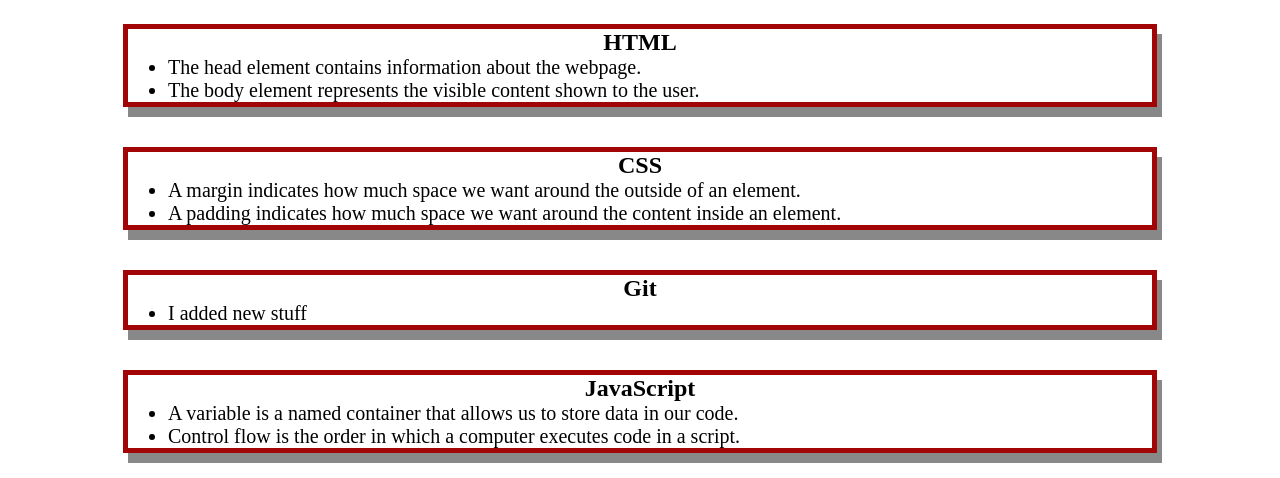
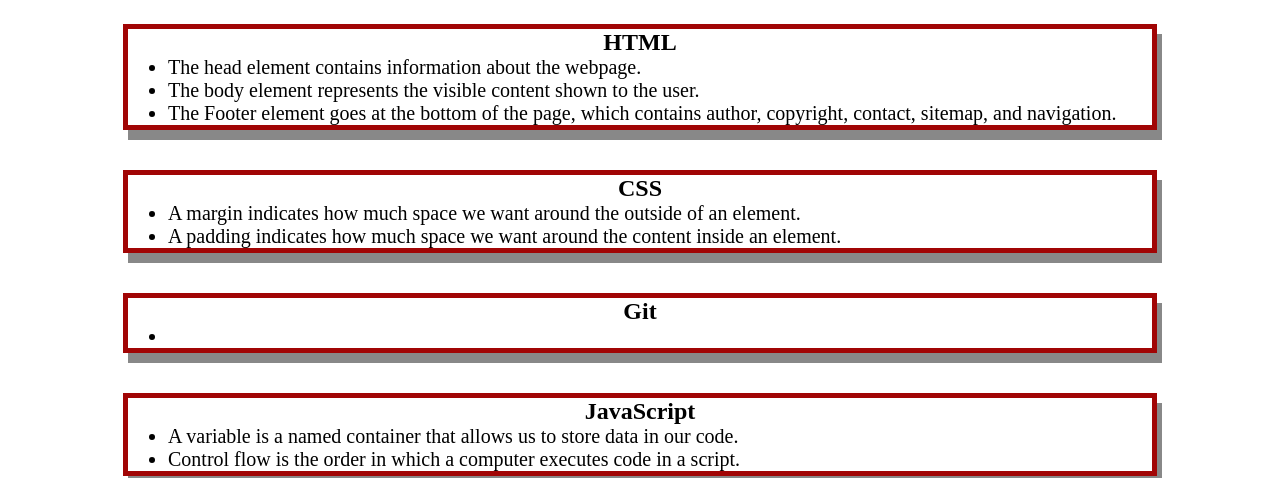
Before and after one commit to Oldaker94/prework-study-guide, a plain HTML site: page index.html in a window 1280 px wide. Shown: the part 136-614 px from the top of the page. Drawn offline with Linux system fonts and the light colour scheme.

Commit message:
Update index.html

```diff
--- a/index.html
+++ b/index.html
@@ -20,6 +20,7 @@
           <ul>
             <li>The head element contains information about the webpage.</li>
           <li>The body element represents the visible content shown to the user.</li>
+          <li>The Footer element goes at the bottom of the page, which contains author, copyright, contact, sitemap, and navigation.</li>
           </ul>
         </section>
       </section>
@@ -38,7 +39,7 @@
         <section class="card" id="git-section">
           <h2>Git</h2>
           <ul>
-            <li>I added new stuff</li>
+            <li></li>
           </ul>
         </section>
       </section>
```
